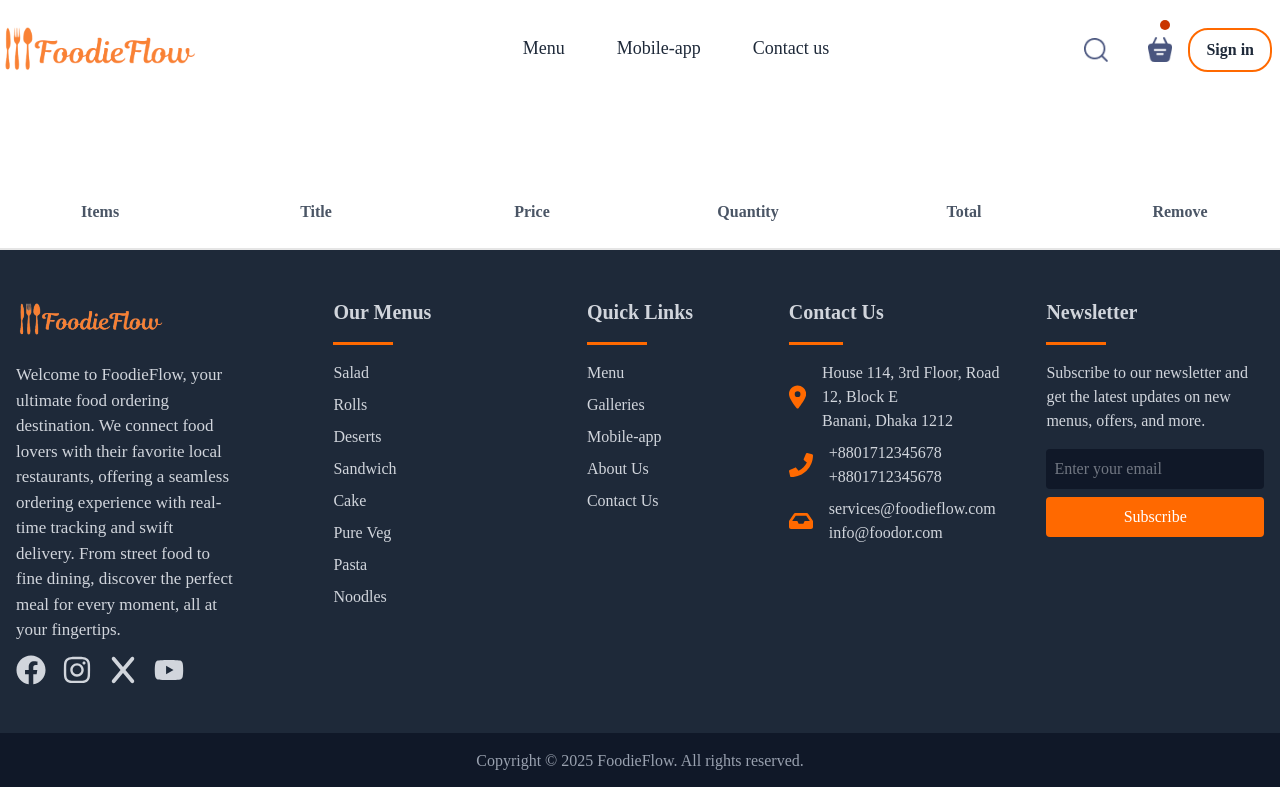
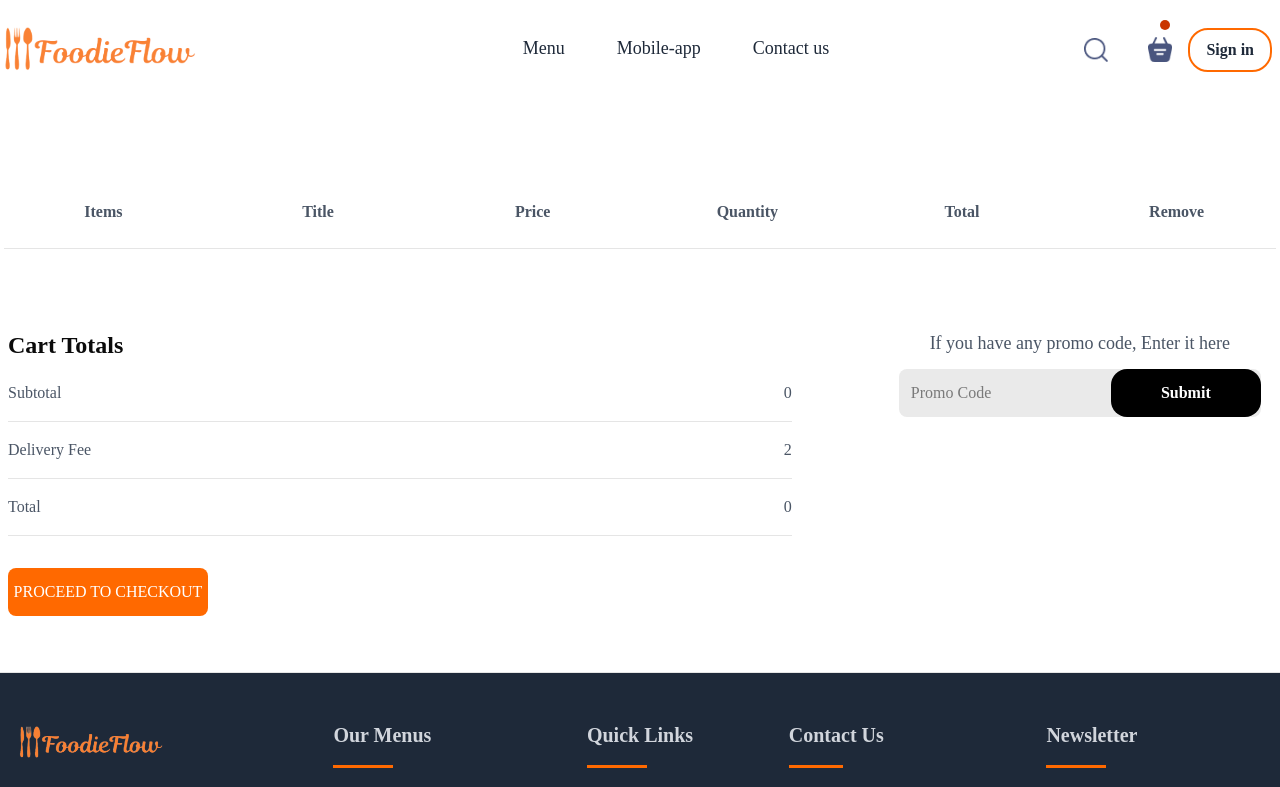
Before and after one commit to rajibdas51/FoodieFlow, a Next.js app in the folder client/: page /cart in a window 1280 px wide. Shown: the top 787 px of the page. Built offline with nearby package versions, Linux system fonts and the light colour scheme.

Commit message:
add useCart hook

```diff
--- a/client/src/app/cart/page.tsx
+++ b/client/src/app/cart/page.tsx
@@ -12,7 +12,7 @@ const CartPage = () => {
   return (
     <div className='container mx-auto'>
       <div className='cart mt-[100px]'>
-        <div className='cart-items'>
+        <div className='cart-items px-1'>
           <div className='cart-items-title grid grid-cols-6 gap-4 items-center text-center text-gray-600 font-semibold'>
             <p>Items</p>
             <p>Title</p>
@@ -57,6 +57,49 @@ const CartPage = () => {
             }
           })}
         </div>
+        {/*-------cart bottom--------*/}
+        <div className='mt-[80px] flex  flex-col-reverse md:flex-row  justify-between gap-20  mb-6 lg:mb-10'>
+          <div className='w-full md:w-2/3 flex flex-col gap-5 px-2 md:px-2'>
+            <h2 className='text-2xl font-bold'>Cart Totals</h2>
+            <div className='flex flex-col gap-4'>
+              <div className='flex justify-between text-gray-600'>
+                <p>Subtotal</p>
+                <p>{0}</p>
+              </div>
+              <hr />
+              <div className='flex justify-between text-gray-600'>
+                <p>Delivery Fee</p>
+                <p>{2}</p>
+              </div>
+              <hr />
+
+              <div className='flex justify-between text-gray-600'>
+                <p>Total</p>
+                <p>{0}</p>
+              </div>
+              <hr />
+
+              <button className='text-white bg-orange-500 w-[200px] py-3 rounded-md cursor-pointer my-4'>
+                PROCEED TO CHECKOUT
+              </button>
+            </div>
+          </div>
+          <div className=' w-full md:w-1/3 flex flex-col md:items-center px-2'>
+            <p className='text-gray-600 text-lg'>
+              If you have any promo code, Enter it here
+            </p>
+            <div className='mt-3 flex flex-row justify-between items-center bg-[#eaeaea] rounded-md'>
+              <input
+                className='bg-transparent outline-none pl-3 '
+                type='text'
+                placeholder='Promo Code'
+              />
+              <button className='w-[150px] py-3 px-[5px] cursor-pointer  bg-black text-white text font-bold rounded-2xl '>
+                Submit
+              </button>
+            </div>
+          </div>
+        </div>
       </div>
     </div>
   );
--- /dev/null
+++ b/client/src/hooks/useCart.ts
@@ -0,0 +1,43 @@
+// hooks/useCart.ts
+import { useMemo } from 'react';
+import { useSelector } from 'react-redux';
+import { RootState } from '@/redux/store';
+
+export const useCart = () => {
+  const { cartItems } = useSelector((state: RootState) => state.cart);
+  const { foodList } = useSelector((state: RootState) => state.food);
+
+  // Constants
+  const DELIVERY_FEE = 2;
+
+  // Memoized cart calculations
+  const cartDetails = useMemo(() => {
+    // Filter only products in cart for better performance
+    const cartProducts = foodList.filter(
+      (item) => cartItems[item._id] && cartItems[item._id] > 0
+    );
+
+    // Calculate cart totals
+    const subtotal = cartProducts.reduce((sum, item) => {
+      const quantity = cartItems[item._id] || 0;
+      return sum + item.price * quantity;
+    }, 0);
+
+    const itemCount = Object.values(cartItems).reduce(
+      (sum, quantity) => sum + quantity,
+      0
+    );
+    const total = subtotal + DELIVERY_FEE;
+
+    return {
+      cartProducts,
+      subtotal,
+      total,
+      itemCount,
+      deliveryFee: DELIVERY_FEE,
+      isEmpty: itemCount === 0,
+    };
+  }, [foodList, cartItems]);
+
+  return cartDetails;
+};
```
